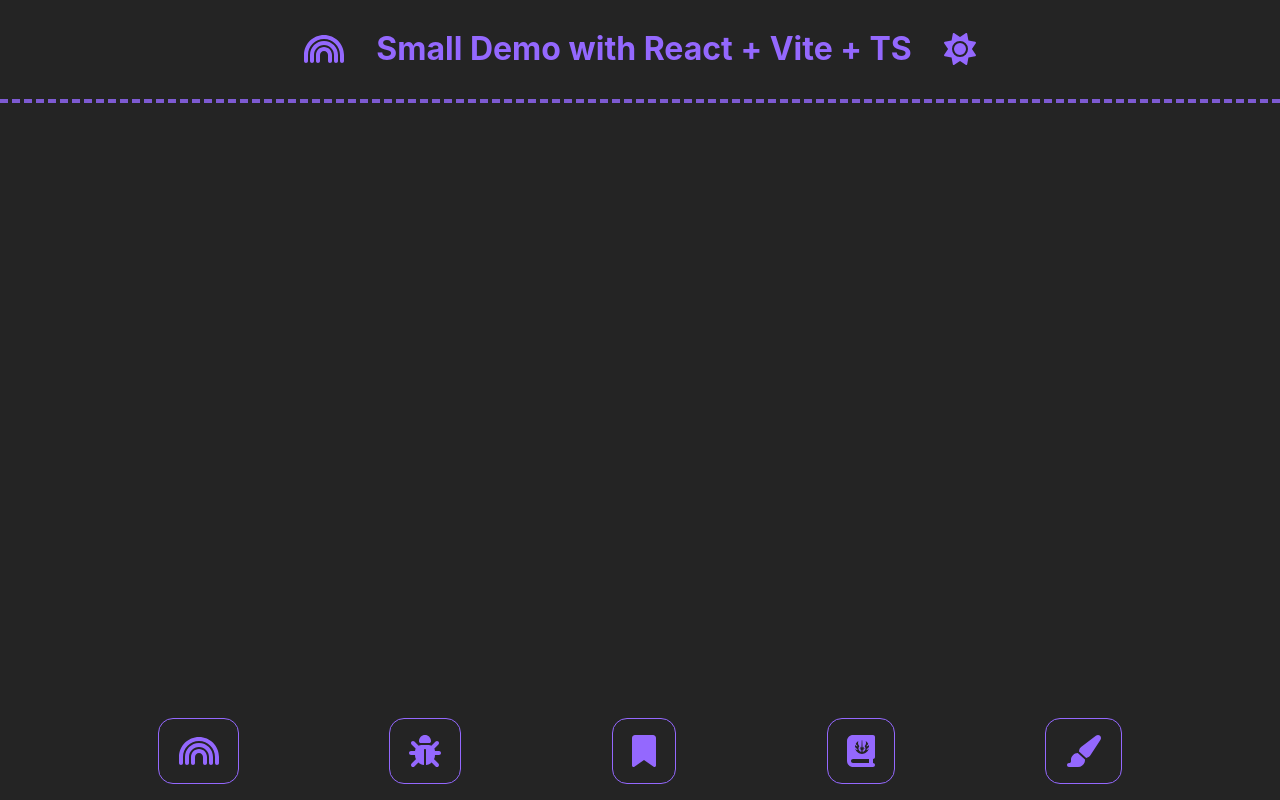
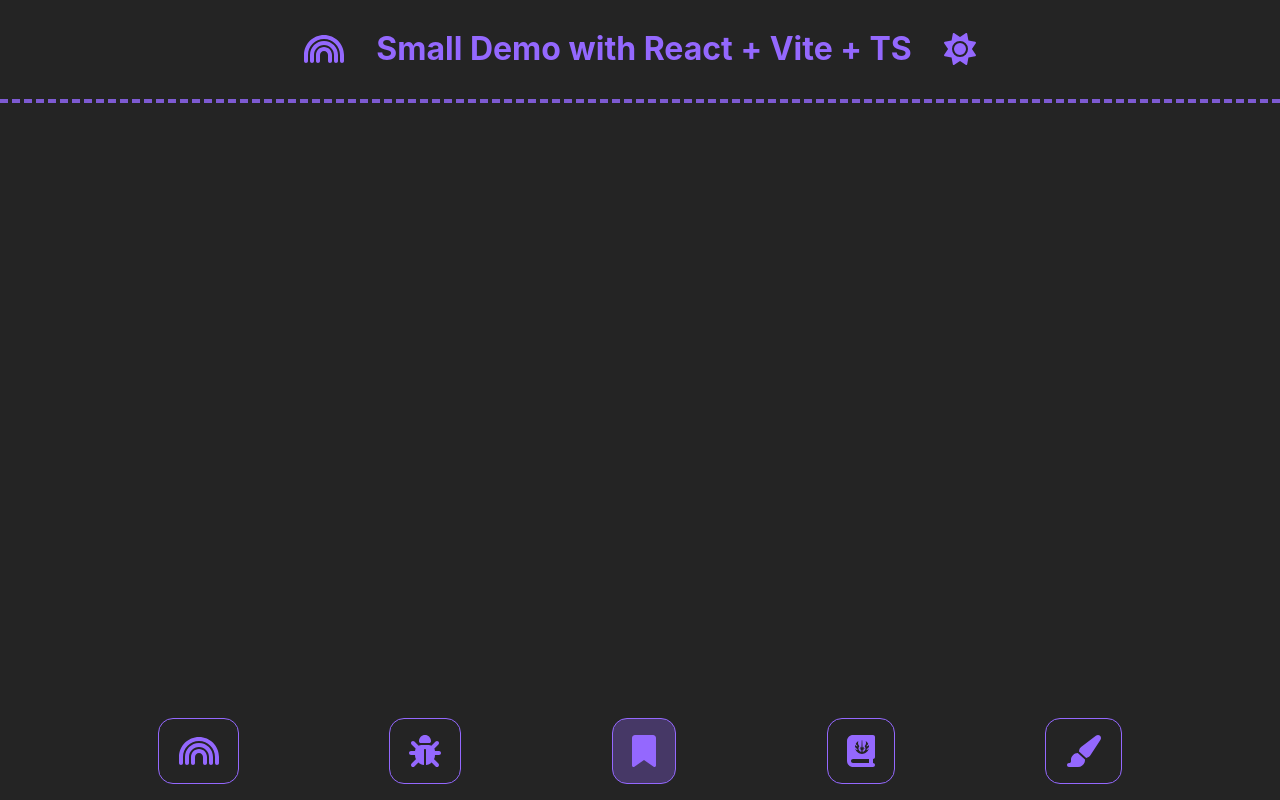
Before and after one commit to minnas/demo-app-react, a React (Vite) app: page /bookmarks in a window 1280 px wide. Built offline with nearby package versions, Linux system fonts and the light colour scheme.

Commit message:
disable current page from footer nav

```diff
--- a/src/components/views/Footer.tsx
+++ b/src/components/views/Footer.tsx
@@ -2,7 +2,7 @@ import { ReactElement } from "react";
 import { useFooterStyles } from "./styles";
 import { Page, pages } from "@Api/api";
 import Button from "@Components/tools/Button";
-import { useNavigate } from "react-router-dom";
+import { useLocation, useNavigate } from "react-router-dom";
 import { useTheme } from "react-jss";
 import { Itheme } from "@Components/styles/theme";
 
@@ -10,6 +10,7 @@ const Footer = (): ReactElement => {
   const theme = useTheme<Itheme>();
   const styles = useFooterStyles(theme);
   const navigate = useNavigate();
+  const location = useLocation();
 
   const goToPage = (item: Page) => {
     console.log("Go to my page " + item.path);
@@ -19,7 +20,7 @@ const Footer = (): ReactElement => {
   return (
     <div className={styles.footer}>
       {pages.map((item: Page, index: number) => (
-        <Button icon={item.icon} key={index} onClick={() => goToPage(item)} />
+        <Button icon={item.icon} key={index} onClick={() => goToPage(item)} disabled={location.pathname === item.path}/>
       ))}
     </div>
   );
```
